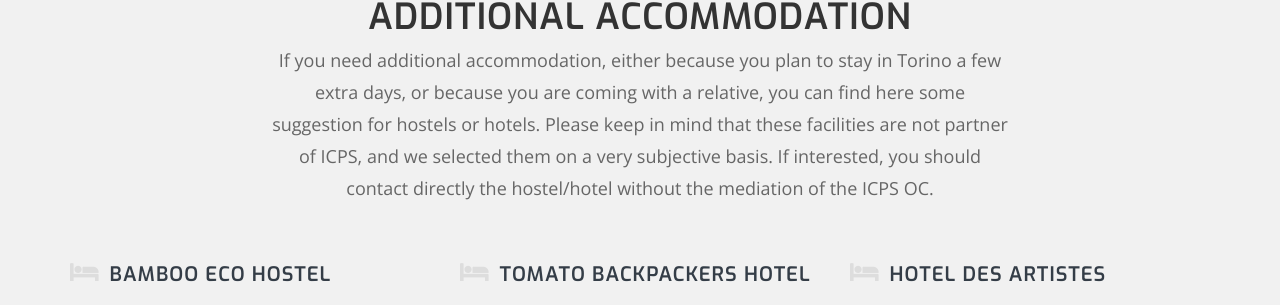
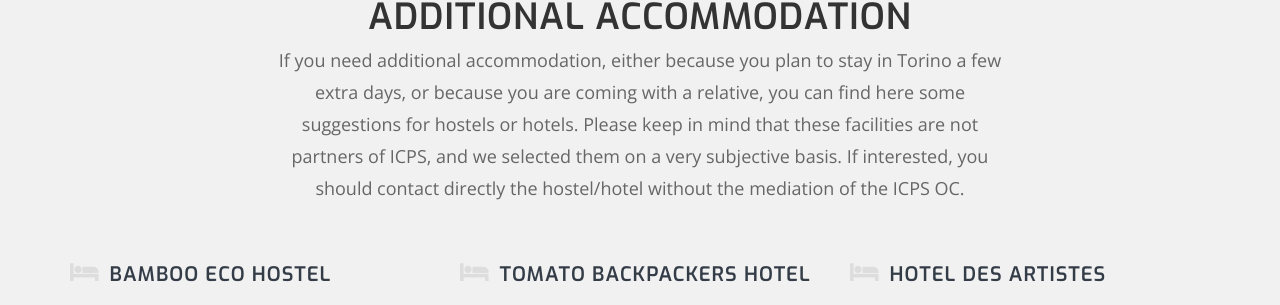
Before and after one commit to ICPS2017/ICPS2017.github.io, a Jekyll site: the page built from additional-accommodation.html, in a window 1280 px wide. Shown: the part 241-546 px from the top of the page. Built offline with Jekyll 4.4.1, drawn with Linux system fonts in a browser that asks for light colours; nearby versions of some CDN libraries.

Commit message:
fix typo

```diff
--- a/additional-accommodation.html
+++ b/additional-accommodation.html
@@ -14,7 +14,7 @@
               <span class="title">Additional Accommodation</span>
             </h1>
             <p class="heading-text-p wow fadeInUp" data-wow-delay=".2s">
-              If you need additional accommodation, either because you plan to stay in Torino a few extra days, or because you are coming with a relative, you can find here some suggestion for hostels or hotels. Please keep in mind that these facilities are not partner of ICPS, and we selected them on a very subjective basis. If interested, you should contact directly the hostel/hotel without the mediation of the ICPS OC.
+              If you need additional accommodation, either because you plan to stay in Torino a few extra days, or because you are coming with a relative, you can find here some suggestions for hostels or hotels. Please keep in mind that these facilities are not partners of ICPS, and we selected them on a very subjective basis. If interested, you should contact directly the hostel/hotel without the mediation of the ICPS OC.
             </p>
           </div>
         </div> <!--//main COL-->
```
